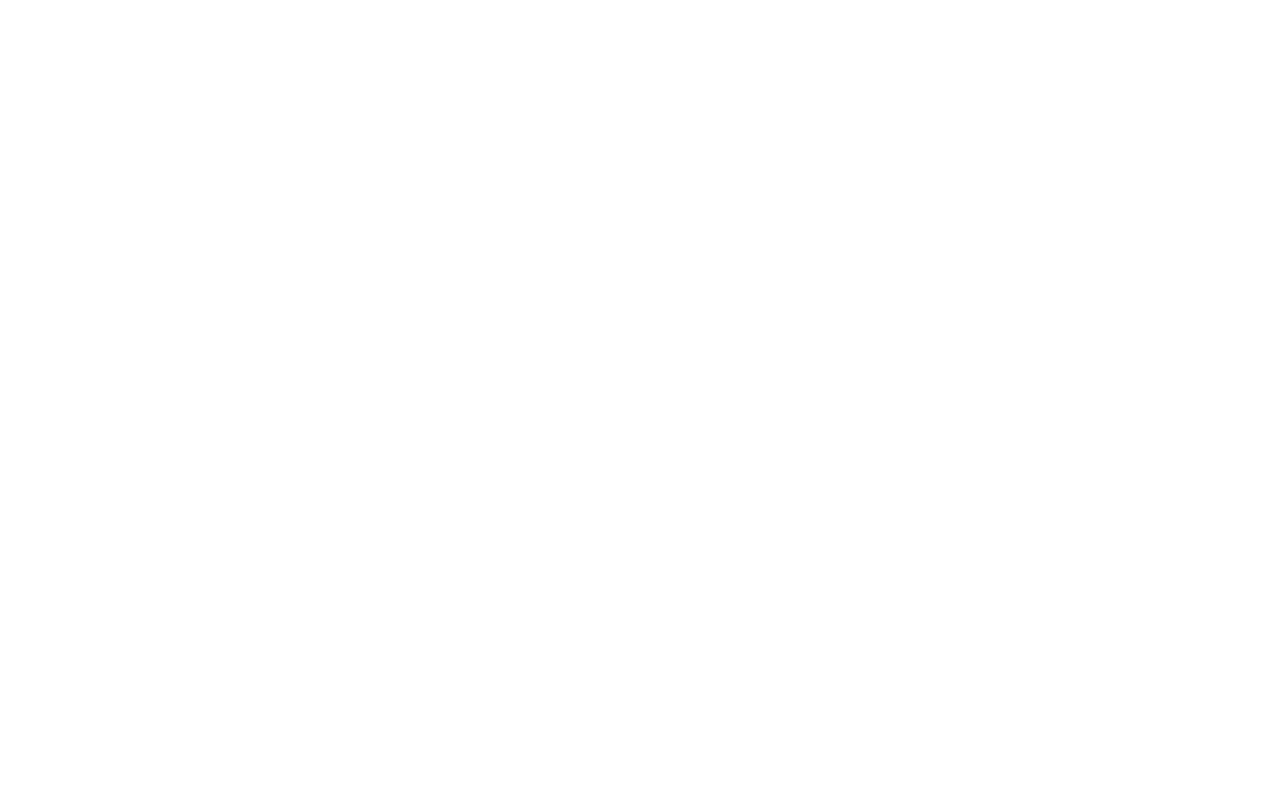
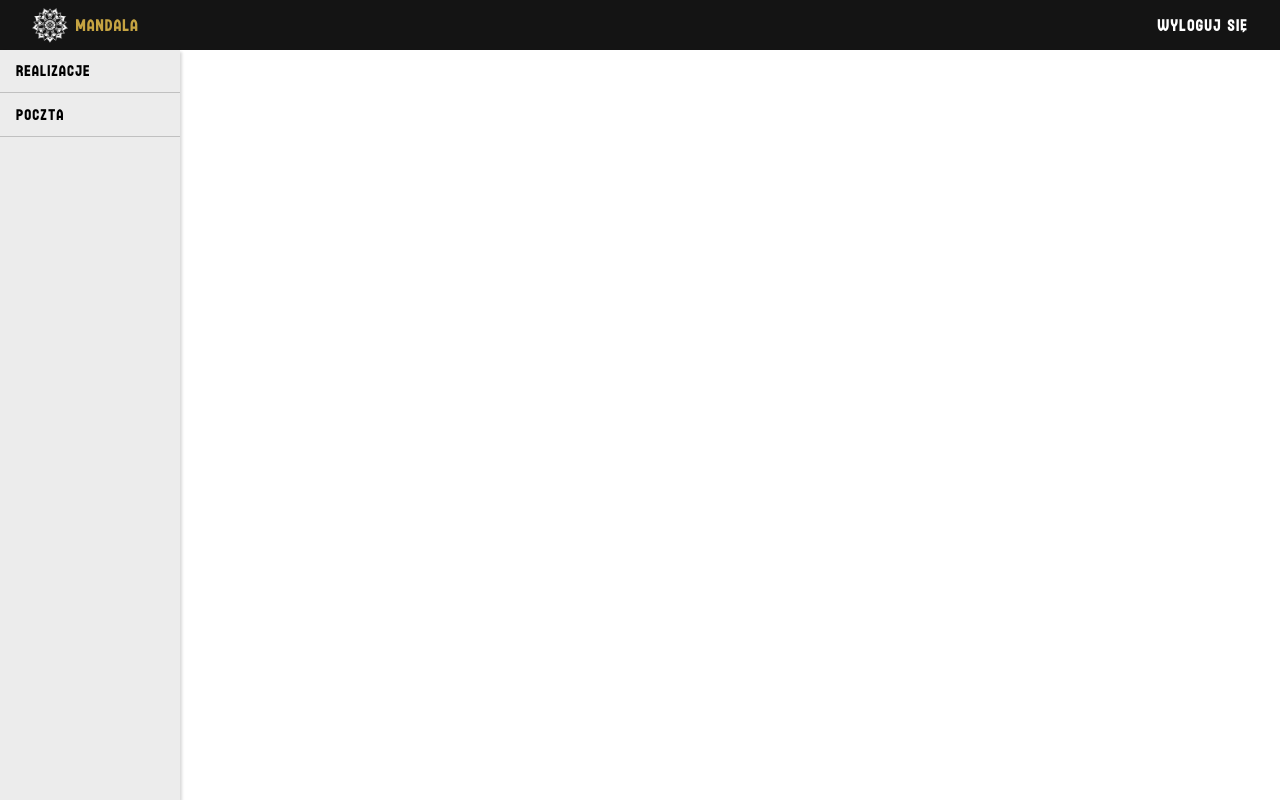
Before and after one commit to L3monPL/MandalaDashboard, an Angular app: page /dashboard in a window 1280 px wide. Before the commit this address led to /. Built offline with nearby package versions, Linux system fonts and the light colour scheme.

Commit message:
init dashboard page and label and nav bar

```diff
--- a/src/app/app-routing.module.ts
+++ b/src/app/app-routing.module.ts
@@ -13,6 +13,10 @@
     path: 'login',
     loadChildren: () => import('./pages/login-page/login-page.module').then(m=>m.LoginPageModule)
   },
+  {
+    path: 'dashboard',
+    loadChildren: () => import('./pages/dashboard-page/dashboard-page.module').then(m=>m.DashboardPageModule)
+  },
 ];
 
 @NgModule({
--- /dev/null
+++ b/src/app/components/dashboard-nav-label/dashboard-nav-label.component.html
@@ -0,0 +1,11 @@
+<div class="container_nav">
+    <div class="title">
+        <img src="../../../assets/logo/Mandala_sygnet_bialy_przezroczystosc.png" alt="">
+        <div class="text">
+            Mandala
+        </div>
+    </div>
+    <div class="btn_logout">
+        Wyloguj się
+    </div>
+</div>
--- /dev/null
+++ b/src/app/components/dashboard-nav-label/dashboard-nav-label.component.scss
@@ -0,0 +1,30 @@
+.container_nav{
+    height: 50px;
+    background-color: #141414;
+    color: #fff;
+    display: flex;
+    flex-direction: row;
+    justify-content: space-between;
+    align-items: center;
+    font-size: 1.2rem;
+}
+.title{
+    display: flex;
+    flex-direction: row;
+    align-items: center;
+    column-gap: 0.5rem;
+    margin-left: 2rem;
+    color: #c5a342;
+}
+.title img{
+    height: 35px;
+}
+.btn_logout{
+    margin-right: 2rem;
+    cursor: pointer;
+    transition: 0.3s;
+}
+.btn_logout:hover{
+    color: #c5a342;
+    transition: 0.3s;
+}
--- /dev/null
+++ b/src/app/pages/dashboard-page/dashboard-page.component.html
@@ -0,0 +1,13 @@
+<div class="page">
+    <app-dashboard-nav-label></app-dashboard-nav-label>
+    <div class="main_component">
+        <div class="navigation_component">
+            <p>Realizacje</p>
+            <p>Poczta</p>
+        </div>
+        <div class="site">
+            <router-outlet></router-outlet>
+        </div>
+    </div>
+
+</div>
--- /dev/null
+++ b/src/app/pages/dashboard-page/dashboard-page.component.scss
@@ -0,0 +1,27 @@
+.page{
+    height: 100vh;
+}
+.main_component{
+    width: 100%;
+}
+.navigation_component{
+    background-color: #ececec;
+    width: 180px;
+    display: flex;
+    flex-direction: column;
+    height: calc(100vh - 50px);
+    font-size: 1.1rem;
+    box-shadow: rgba(0, 0, 0, 0.15) 1.95px 1.95px 2.6px;
+}
+.navigation_component p{
+    margin: 0px;
+    cursor: pointer;
+    padding: 0.7rem 0rem;
+    padding-left: 1rem;
+    border-bottom: 1px solid #c0c0c0;
+    transition: 0.3s;
+}
+.navigation_component p:hover{
+    color: #c5a342;
+    transition: 0.3s;
+}
--- a/src/app/pages/login-page/login-page.component.ts
+++ b/src/app/pages/login-page/login-page.component.ts
@@ -1,5 +1,6 @@
 import { Component } from '@angular/core';
 import { FormControl, FormGroup, Validators } from '@angular/forms';
+import { Router } from '@angular/router';
 
 @Component({
   selector: 'app-login-page',
@@ -8,12 +9,16 @@
 })
 export class LoginPageComponent {
 
+  constructor(
+    private router: Router,
+  ){}
+
   loginForm = new FormGroup({
     email: new FormControl ('', [Validators.required, Validators.email]),
     password: new FormControl ('', [Validators.required])
   })
 
   submit(){
-
+    this.router.navigateByUrl('/dashboard');
   }
 }
```
Also changed, not shown: src/app/components/dashboard-nav-label/dashboard-nav-label.component.ts (added, +10 -0 lines), src/app/components/dashboard-nav-label/dashboard-nav-label.module.ts (added, +18 -0 lines), src/app/pages/dashboard-page/dashboard-page.component.ts (added, +10 -0 lines), src/app/pages/dashboard-page/dashboard-page.module.ts (added, +33 -0 lines).
